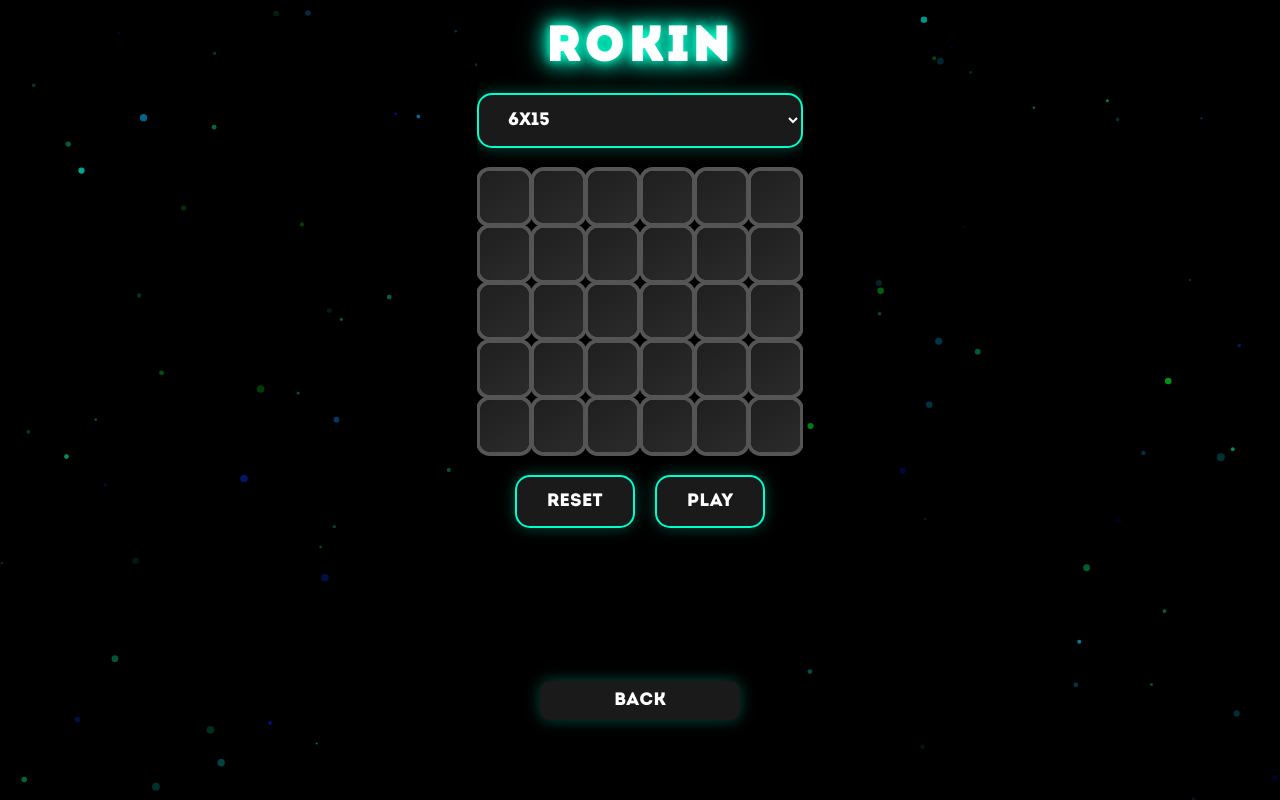
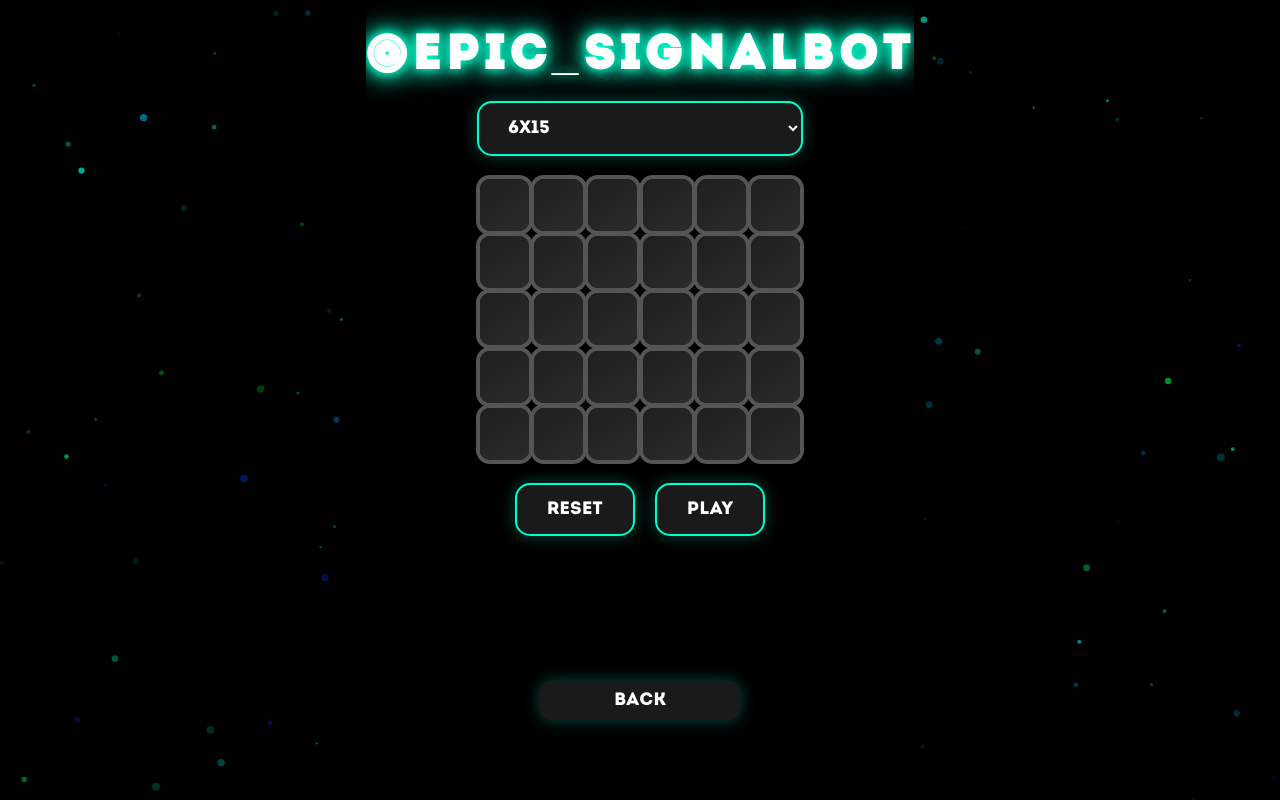
Before and after one commit to Rokinchik/Kaym1x, a plain HTML site: page bombucks/index.html in a window 1280 px wide. Drawn offline with Linux system fonts and the light colour scheme.

Commit message:
Add files via upload

```diff
--- a/bombucks/index.html
+++ b/bombucks/index.html
@@ -3,7 +3,7 @@
 <head>
     <meta charset="UTF-8">
     <meta name="viewport" content="width=device-width, initial-scale=1.0, maximum-scale=1.0, user-scalable=no, viewport-fit=cover">
-    <title>Rokin Game</title>
+    <title> @Epic_Signalbot </title>
     <style>
         @font-face {
             font-family: 'Intro';
@@ -178,7 +178,7 @@
     </style>
 </head>
 <body>
-    <h1 class="title">ROKIN</h1>
+    <h1 class="title"> @Epic_Signalbot </h1>
     <canvas id="particleCanvas"></canvas>
     <div>
         <select id="fieldSelect">
```
Also changed, not shown: PENALTYSHOOTOUT/index.html (+1 -1 lines), footboll/index.html (+1 -1 lines).
